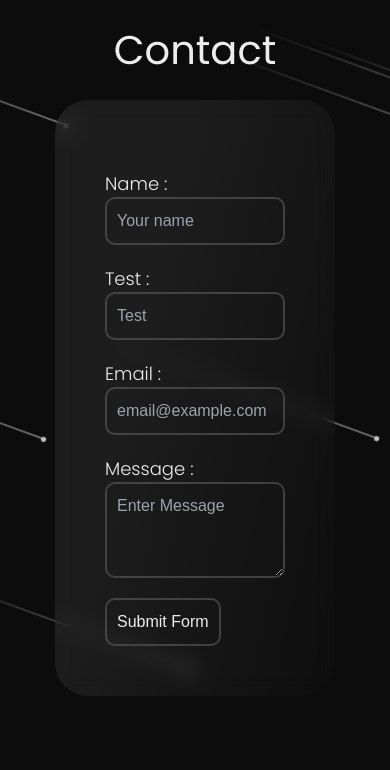
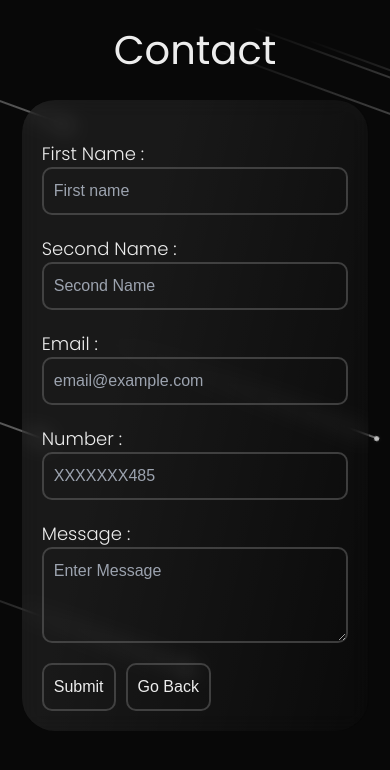
Before and after one commit to princemerja1/portfolio, a Next.js app: page /contact in a window 390 px wide. Shown: the top 770 px of the page. Built offline with nearby package versions, Linux system fonts and the light colour scheme.

Commit message:
Contact Page Update

```diff
--- a/src/app/contact/Contact.css
+++ b/src/app/contact/Contact.css
@@ -1,4 +1,9 @@
 @import url("https://fonts.googleapis.com/css2?family=Instrument+Serif:ital@0;1&family=Poppins:ital,wght@0,100;0,200;0,300;0,400;0,500;0,600;0,700;0,800;0,900;1,100;1,200;1,300;1,400;1,500;1,600;1,700;1,800;1,900&display=swap");
+
+.back{
+  position: absolute;
+  margin-left: 10px;
+}
 .contact {
   font-family: "Poppins", serif;
   font-weight: 400;
@@ -42,3 +47,49 @@
   float: left;
   padding: 10px 10px 10px 10px;
 }
+
+@media (max-width: 425px) {
+  .contact {
+    font-family: "Poppins", serif;
+    font-weight: 400;
+    font-style: normal;
+    width: 100%;
+    height: auto;
+    font-size: 30pt;
+    text-align: center;
+    margin: 0 20px 20px 20px;
+  }
+  .contact-main-container {
+    width: 99%;
+    height: 100%;
+    border-radius: 33px;
+    padding: 20px;
+    /* background: black; */
+  }
+
+  .contact-container {
+    display: flex;
+    flex-direction: column;
+    margin: 20px 0 20px 0;
+  }
+
+  .contact-container label {
+    font-family: "Poppins", serif;
+    font-weight: 300;
+    font-style: normal;
+    font-size: 18px;
+    margin: 0 0 10px 5`px;
+  }
+
+  .contact-container .border {
+    border-radius: 15px;
+    color: white;
+    background: none;
+    border: 2px solid rgba(92, 92, 92, 0.623);
+    border-radius: 10px;
+    width: auto;
+    height: auto;
+    float: left;
+    padding: 10px 10px 10px 10px;
+  }
+}
--- a/src/app/contact/page.tsx
+++ b/src/app/contact/page.tsx
@@ -1,10 +1,22 @@
 "use client";
+import { useEffect, useState } from "react";
 import "./Contact.css";
 import "../components/card.css";
 import "../components/button.css";
 import React from "react";
 
 export default function Contact() {
+  const [isMounted, setIsMounted] = useState(false);
+
+  useEffect(() => {
+    setIsMounted(true); // Ensures the component is client-side only
+  }, []);
+
+  const handleBack = () => {
+    if (isMounted) {
+      window.history.back(); // Navigates back in browser history
+    }
+  };
   async function handleSubmit(e: React.FormEvent<HTMLFormElement>) {
     e.preventDefault();
 
@@ -44,23 +56,23 @@ export default function Contact() {
       <div className="card contact-main-container">
         <form onSubmit={handleSubmit}>
           <div className="contact-container">
-            <label htmlFor="name">Name :</label>
+            <label htmlFor="fname">First Name :</label>
             <input
               className="border"
               type="text"
-              name="name"
+              name="firstname"
               required
-              placeholder="Your name"
+              placeholder="First name"
             />
           </div>
           <div className="contact-container">
-            <label htmlFor="test">Test :</label>
+            <label htmlFor="sname">Second Name :</label>
             <input
               className="border"
               type="text"
-              name="Test"
+              name="secondname"
               required
-              placeholder="Test"
+              placeholder="Second Name"
             />
           </div>
           <div className="contact-container">
@@ -74,6 +86,19 @@ export default function Contact() {
             />
           </div>
           <div className="contact-container">
+            <label htmlFor="num">
+              Number :
+            </label>
+            <input
+              className="border"
+              type="tel"
+              name="number"
+              required
+              placeholder="XXXXXXX485"
+              pattern="[0-9]{3}-[0-9]{3}-[0-9]{4}"
+            />
+          </div>
+          <div className="contact-container">
             <label htmlFor="message">Message :</label>
             <textarea
               className="border"
@@ -84,7 +109,14 @@ export default function Contact() {
             ></textarea>
           </div>
           <button className="button border" type="submit">
-            Submit Form
+            Submit
+          </button>
+          <button
+            className="button border back"
+            onClick={handleBack}
+            disabled={!isMounted}
+          >
+            Go Back
           </button>
         </form>
       </div>
--- a/src/app/globals.css
+++ b/src/app/globals.css
@@ -2,19 +2,19 @@
 @tailwind components;
 @tailwind utilities;
 
-@import url('https://fonts.googleapis.com/css2?family=Instrument+Serif:ital@0;1&family=Poppins:ital,wght@0,100;0,200;0,300;0,400;0,500;0,600;0,700;0,800;0,900;1,100;1,200;1,300;1,400;1,500;1,600;1,700;1,800;1,900&display=swap');
+@import url("https://fonts.googleapis.com/css2?family=Instrument+Serif:ital@0;1&family=Poppins:ital,wght@0,100;0,200;0,300;0,400;0,500;0,600;0,700;0,800;0,900;1,100;1,200;1,300;1,400;1,500;1,600;1,700;1,800;1,900&display=swap");
 
-::-webkit-scrollbar{
+::-webkit-scrollbar {
   display: none;
 }
 
 :root {
-    --background: #181818;
+  --background: #080808;
   --foreground: #ededed;
 }
 
+body {
 
-body {
   color: var(--foreground);
   background: var(--background);
   font-family: Arial, Helvetica, sans-serif;
@@ -27,14 +27,23 @@ body {
   }
 }
 
-
-*
-{
+* {
     margin: 0;
-    padding:0;
+  padding: 0;
   box-sizing: border-box;
 }
 
+@keyframes fade {
+    0% {
+    opacity: 0%;
+}
+  70%{
+      opacity: 0%;
+    }
+    100% {
+        opacity: 100%;
+  }
+}
 section {
     opacity: 75%;
     position: fixed;
@@ -42,126 +51,124 @@ section {
     left: 0;
     width: 100vw;
   height: 100vh;
-    background-color: #080808; /* Ensure it's a hex value, no quotes */
+  background-color: #080808;
   overflow: hidden; /* Hide overflow to keep animation clean */
   z-index: -1; /* Send background section behind other content */
 }
 
-.star{
+.star {
   position: absolute;
-    top:50%;
-    left:50%;
+  top: 50%;
+  left: 50%;
   width: 5px;
   height: 5px;
   background: #fff;
   border-radius: 100%;
-    box-shadow: 0 0 0 0px rgba(255, 255, 255, 0.781),0 0 0 0px rgba(255, 255, 255, 0.493),0 0 5px rgba(255,255,255,0.1);
+  box-shadow: 0 0 0 0px rgba(255, 255, 255, 0.781),
+    0 0 0 0px rgba(255, 255, 255, 0.493), 0 0 5px rgba(255, 255, 255, 0.1);
   animation: animate 100s linear infinite;
 }
-.star::before{
-    content:'';
+.star::before {
+  content: "";
   position: absolute;
   top: 50%;
   transform: translateY(-50%);
   width: 300px;
+  /* transform: translateX(-1000px); */
   height: 1px;
-    background: linear-gradient(90deg,#fff,transparent);
+  background: linear-gradient(90deg, #fff, transparent);
 }
-@keyframes animate
-{
-    0%
-    {
+@keyframes animate {
+  0% {
     transform: rotate(200deg) translateX(0);
     opacity: 1;
   }
-    70%
-    {
+  70% {
     opacity: 1;
   }
-    100%
-    {
+  100% {
     transform: rotate(200deg) translateX(-1000px);
     opacity: 0;
   }
 }
-.star:nth-child(1){
+.star:nth-child(1) {
   top: 0;
   right: 0;
   left: initial;
   animation-delay: 0s;
   animation-duration: 10s;
 }
-.star:nth-child(2){
+.star:nth-child(2) {
   top: 0;
   left: 80px;
   right: initial;
   animation-delay: 0.2s;
   animation-duration: 12s;
 }
-.star:nth-child(3){
+.star:nth-child(3) {
   top: 500;
   left: 0px;
   right: initial;
   animation-delay: 5s;
   animation-duration: 11s;
 }
-.star:nth-child(4){
+.star:nth-child(4) {
   top: 0;
   left: 180px;
   right: initial;
   animation-delay: 1.6s;
   animation-duration: 10.5s;
 }
-.star:nth-child(5){
+.star:nth-child(5) {
   top: 0;
   left: 200px;
   right: initial;
   animation-delay: 0.8s;
   animation-duration: 11.5s;
 }
-.star:nth-child(6){
+.star:nth-child(6) {
   top: 0;
   left: 600px;
   right: initial;
   animation-delay: 1s;
   animation-duration: 12s;
 }
-.star:nth-child(7){
+.star:nth-child(7) {
   top: 300px;
   left: 0px;
   right: initial;
   animation-delay: 1.2s;
   animation-duration: 10.75s;
 }
-.star:nth-child(8){
+.star:nth-child(8) {
   top: 0px;
   left: 700px;
   right: initial;
   animation-delay: 1.4s;
   animation-duration: 10.25s;
 }
-.star:nth-child(9){
+.star:nth-child(9) {
   top: 0px;
   left: 1000px;
   right: initial;
   animation-delay: 0.75s;
   animation-duration: 11.25s;
 }
-.star:nth-child(10){
+.star:nth-child(10) {
   top: 0px;
   left: 450px;
   right: initial;
   animation-delay: 5.75s;
   animation-duration: 11.75s;
 }
-.star:nth-child(11){
+.star:nth-child(11) {
   top: 100px;
   left: 0px;
   right: initial;
   animation-delay: 4.75s;
   animation-duration: 10.75s;
 }
-.star:nth-child(12){
+.star:nth-child(12) {
   top: 600px;
   left: 0px;
   right: initial;
@@ -169,7 +176,7 @@ section {
   animation-duration: 13.75s;
 }
 
-.main-container{
+.main-container {
   display: flex;
   flex-direction: column;
   justify-content: center;
@@ -179,7 +186,7 @@ section {
 }
 
 @media (max-width: 768px) {
-    .main-container{
+  .main-container {
     display: flex;
     flex-direction: column;
     justify-content: center;
```
Lines whose indentation alone changed are shown as unchanged.
